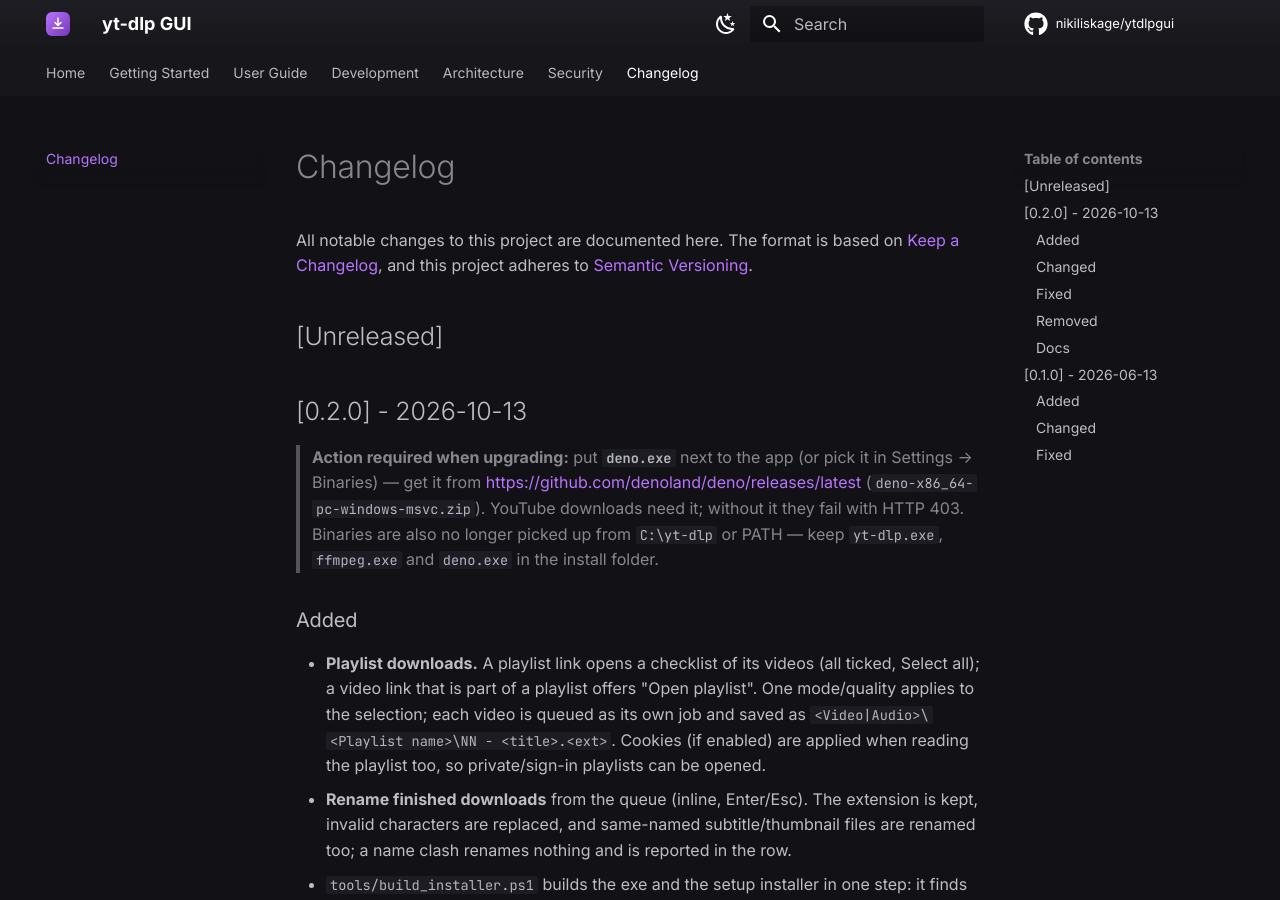
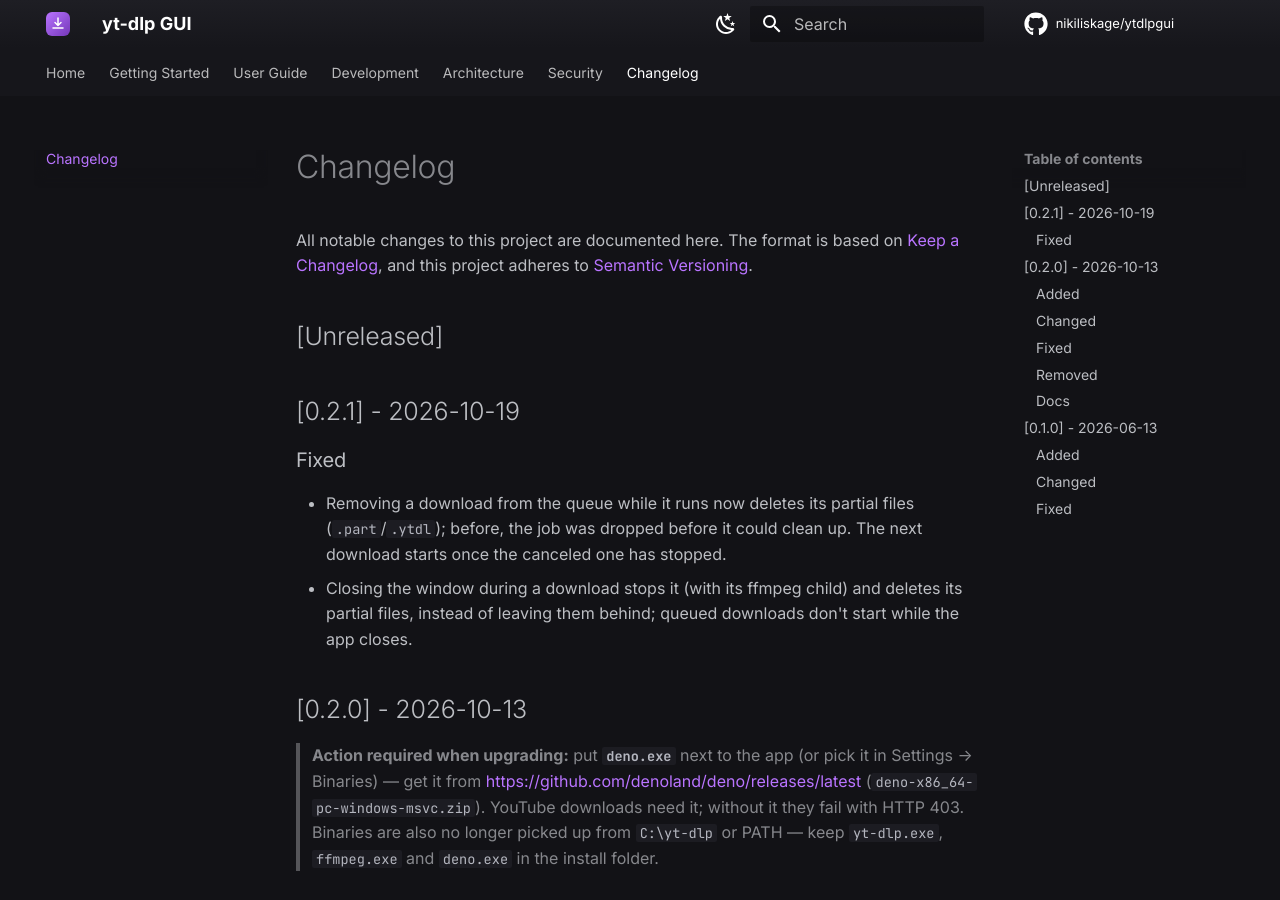
Before and after one commit to nikiliskage/ytdlpgui, an MkDocs documentation site: the page built from docs/changelog.md, in a window 1280 px wide and 900 px high. Built offline with MkDocs 1.6.1 and Material for MkDocs 9.7.7, drawn with Linux system fonts in a browser that asks for light colours; comment, search, counter and statistics services are not loaded.

Commit message:
chore(release): 0.2.1
Co-Authored-By: Claude Opus 5.5 <noreply@anthropic.com>

````diff
--- a/CHANGELOG.md
+++ b/CHANGELOG.md
@@ -5,6 +5,15 @@ The format is based on [Keep a Changelog](https://keepachangelog.com/en/1.1.0/),
 and this project adheres to [Semantic Versioning](https://semver.org/spec/v2.0.0.html).
 
 ## [Unreleased]
+
+## [0.2.1] - 2026-10-19
+
+### Fixed
+- Removing a download from the queue while it runs now deletes its partial files
+  (`.part`/`.ytdl`); before, the job was dropped before it could clean up. The next download
+  starts once the canceled one has stopped.
+- Closing the window during a download stops it (with its ffmpeg child) and deletes its partial
+  files, instead of leaving them behind; queued downloads don't start while the app closes.
 
 ## [0.2.0] - 2026-10-13
 
--- a/app/__init__.py
+++ b/app/__init__.py
@@ -1,3 +1,3 @@
 """yt-dlp GUI uygulaması."""
 
-__version__ = "0.2.0"
+__version__ = "0.2.1"
--- a/docs/development.md
+++ b/docs/development.md
@@ -50,7 +50,7 @@ Manual equivalent:
 
 ```powershell
 pyinstaller ytdlpgui.spec
-& "<Inno Setup 6>\ISCC.exe" /DMyAppVersion=0.2.0 installer\ytdlpgui.iss
+& "<Inno Setup 6>\ISCC.exe" /DMyAppVersion=0.2.1 installer\ytdlpgui.iss
 ```
 
 ## Building these docs
--- a/pyproject.toml
+++ b/pyproject.toml
@@ -1,6 +1,6 @@
 [project]
 name = "ytdlpgui"
-version = "0.2.0"
+version = "0.2.1"
 description = "A PySide6 desktop GUI for yt-dlp (Windows-first)."
 readme = "README.md"
 requires-python = ">=3.12"
````
Also changed, not shown: 1 other file.
